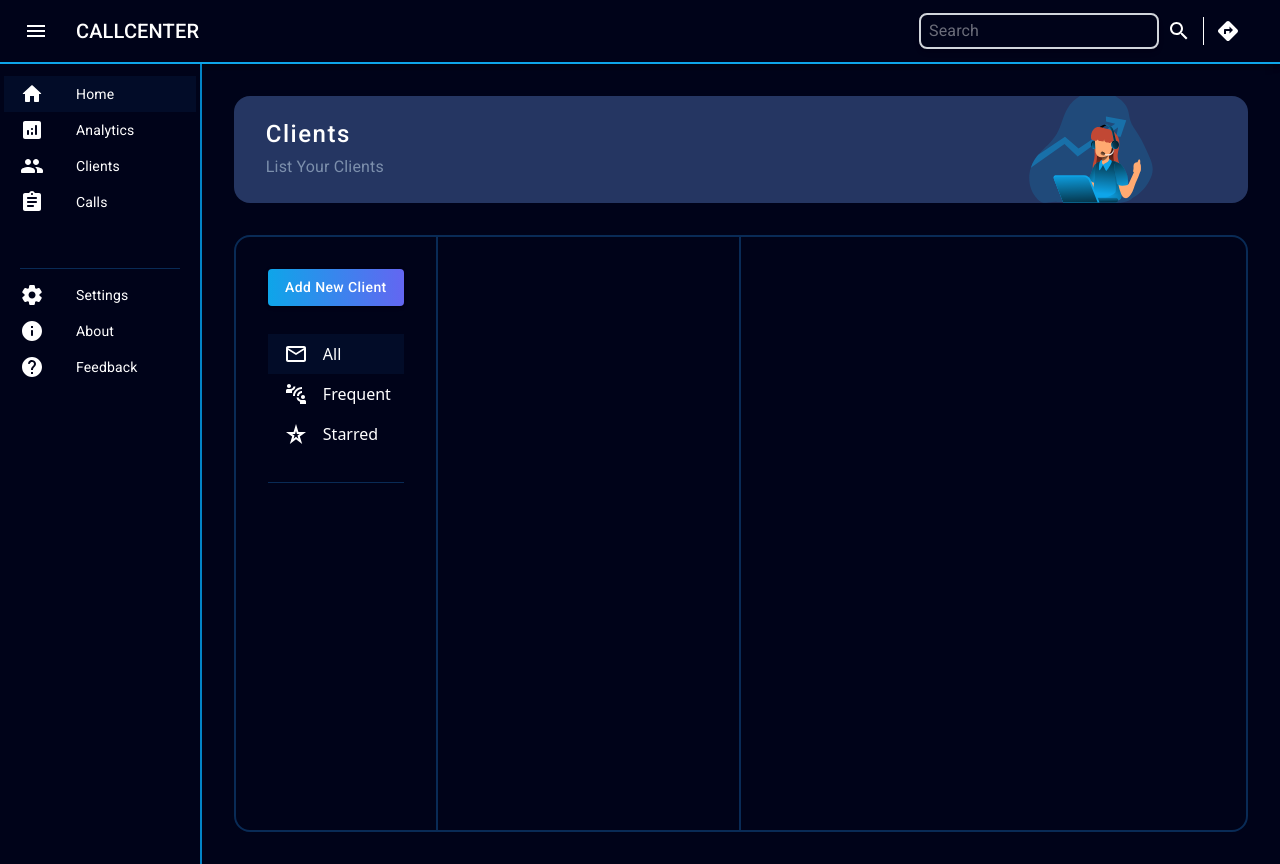
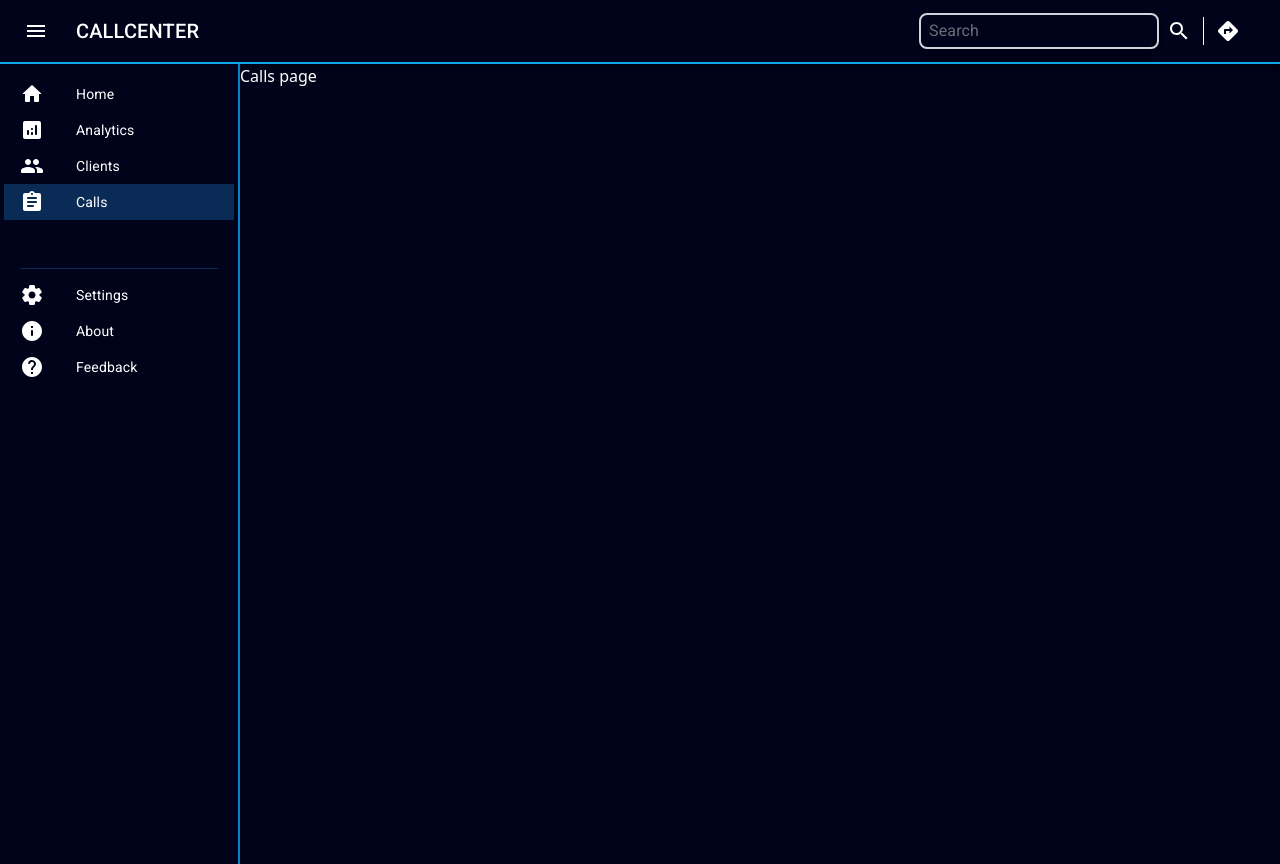
Before and after one commit to kojsok/CallCenter, a React (Vite) app: page /calls in a window 1280 px wide. Built offline with nearby package versions, Linux system fonts and the light colour scheme.

Commit message:
added base routing

```diff
--- a/src/App.tsx
+++ b/src/App.tsx
@@ -1,78 +1,39 @@
-import { useEffect } from 'react';
-import './App.css'
-import { useEmploeesData } from './hooks/useEmploeesData';
-import { getEmployeesAxios } from './api/fetchEmploees';
-import { Box, Container } from '@mui/material';
-import SideMenu from './components/SideMenu/SideMenu';
-import SearchAppBar from './components/SearchAppBar/SearchAppBar';
-import Loader from './components/Loader/Loader';
-import PageHeader from './components/PageHeader/PageHeader';
-import ClientsFilter from './components/ClientsFilter/ClientsFilter';
-import ClientList from './components/ClientsList/ClientList';
+import { createBrowserRouter, RouterProvider } from 'react-router-dom'
 import Clients from './Pages/Clients';
+import Home from './Pages/Home';
+import LayoutMain from './Layouts/LayoutMain';
+import Analytics from './Pages/Analytics';
+import Calls from './Pages/Call';
 
+const router = createBrowserRouter([
+  {
+    path: "/",
+    element: <LayoutMain />,
+    children: [
+      {
+        index: true,
+        element: <Home />,
+      },
+      {
+        path: 'analytics',
+        element: <Analytics />
+      },
+      {
+        path: 'clients',
+        element: <Clients />
+      },
+      {
+        path: 'calls',
+        element: <Calls />
+      }
+    ]
+  },
 
+])
 function App() {
 
-  // useEffect(() => {
-  //   const fetchCalls = async () => {
-  //     try {
-  //       const employees = await getEmployeesAxios();
-  //       console.log(employees); // Logs the call data
-  //     } catch (error) {
-  //       console.error('Failed to fetch calls:', error);
-  //     }
-  //   };
-
-  //   fetchCalls();
-  // }, []);
-
-
-  // const { data, error, isLoading } = useEmploeesData();
-
-  // if (isLoading) return <Loader />;
-  // if (error) return <p className="flex items-center justify-center min-h-screen text-red-500"> Не возможно подключиться к серверу, проверье соединение. Error: {(error as Error).message}</p>;
-
-
   return (
-    <>
-      <SearchAppBar />
-      <Box className="flex">
-        <SideMenu />
-        <Clients />
-      </Box>
-      {/* <SearchAppBar />
-      <SideMenu /> */}
-      {/* <Container maxWidth="sm" className='mt-6'>
-        <div className="p-6 rounded-lg shadow-lg employees-list bg-gradient-to-r from-gray-100 via-white to-gray-100 backdrop-blur-md">
-          <h2 className="mb-4 text-2xl font-semibold text-gray-800">Employees</h2>
-          {data && data.length > 0 ? (
-            <ul className="space-y-4">
-              {data.map((employee) => (
-                <li
-                  key={employee.id}
-                  className="p-4 border border-gray-200 rounded-lg shadow-md bg-white/30 backdrop-blur-lg"
-                >
-                  <p className="text-lg font-medium text-gray-700">
-                    <strong className="text-gray-900">Name:</strong> {employee.name}
-                  </p>
-                  <p className="text-lg text-gray-700">
-                    <strong className="text-gray-900">Gender:</strong> {employee.gender}
-                  </p>
-                  <p className="text-lg text-gray-700">
-                    <strong className="text-gray-900">Status:</strong> {employee.status}
-                  </p>
-                </li>
-              ))}
-            </ul>
-          ) : (
-            <p className="text-lg text-gray-500">No employees found.</p>
-          )}
-        </div>
-      </Container> */}
-
-
-    </>
+    <RouterProvider router={router} />
   )
 }
 export default App
--- /dev/null
+++ b/src/Layouts/LayoutMain.tsx
@@ -0,0 +1,19 @@
+import SearchAppBar from "@/components/SearchAppBar/SearchAppBar";
+import SideMenu from "@/components/SideMenu/SideMenu";
+import { Box } from "@mui/material";
+import { Outlet } from "react-router";
+
+const LayoutMain = () => {
+  return (
+    <>
+      <SearchAppBar />
+      <Box className="flex">
+        <SideMenu />
+        <Outlet />
+      </Box>
+
+    </>
+  );
+}
+
+export default LayoutMain;
--- /dev/null
+++ b/src/Pages/Analytics.tsx
@@ -0,0 +1,11 @@
+import { Box } from "@mui/material";
+
+const Analytics = () => {
+  return (
+    <Box>
+      <h1 className="text-app">Analytics page</h1>
+    </Box>
+  );
+}
+
+export default Analytics;
--- /dev/null
+++ b/src/Pages/Call.tsx
@@ -0,0 +1,11 @@
+import { Box } from "@mui/material";
+
+const Calls = () => {
+  return (
+    <Box>
+      <h1 className="text-app">Calls page</h1>
+    </Box>
+  );
+}
+
+export default Calls;
--- /dev/null
+++ b/src/Pages/Home.tsx
@@ -0,0 +1,11 @@
+import { Box } from "@mui/material"
+
+const Home = () => {
+  return (
+    <Box>
+      <h1 className="text-app">Home page</h1>
+    </Box>
+  );
+}
+
+export default Home;
--- a/src/components/MenuContent/MenuContent.tsx
+++ b/src/components/MenuContent/MenuContent.tsx
@@ -11,14 +11,31 @@ import AssignmentRoundedIcon from '@mui/icons-material/AssignmentRounded';
 import SettingsRoundedIcon from '@mui/icons-material/SettingsRounded';
 import InfoRoundedIcon from '@mui/icons-material/InfoRounded';
 import HelpRoundedIcon from '@mui/icons-material/HelpRounded';
+import { NavLink } from 'react-router-dom';
 
 import { Divider } from '@mui/material';
 
 const mainListItems = [
-  { text: 'Home', icon: <HomeRoundedIcon className='text-app' /> },
-  { text: 'Analytics', icon: <AnalyticsRoundedIcon className='text-app' /> },
-  { text: 'Clients', icon: <PeopleRoundedIcon className='text-app' /> },
-  { text: 'Calls', icon: <AssignmentRoundedIcon className='text-app' /> },
+  {
+    text: 'Home',
+    path: '/',
+    icon: <HomeRoundedIcon className='text-app' />
+  },
+  {
+    text: 'Analytics',
+    path: 'analytics',
+    icon: <AnalyticsRoundedIcon className='text-app' />
+  },
+  {
+    text: 'Clients',
+    path: 'clients',
+    icon: <PeopleRoundedIcon className='text-app' />
+  },
+  {
+    text: 'Calls',
+    path: 'calls',
+    icon: <AssignmentRoundedIcon className='text-app' />
+  },
 ];
 
 const secondaryListItems = [
@@ -32,8 +49,21 @@ export default function MenuContent() {
     <Stack className='p-1 min-h-screen justify-start bg-appBg w-60 border-r-2 border-transparent border-r-sky-600'>
       <List dense sx={{ mb: "40px" }}>
         {mainListItems.map((item, index) => (
-          <ListItem key={index} disablePadding sx={{ display: 'block' }}>
-            <ListItemButton className="hover:border hover:rounded-lg hover:shadow-lg bg-gradient-to-r hover:from-primary-main hover:to-primary-dark" selected={index === 0}>
+          <ListItem
+            key={index}
+            disablePadding
+            sx={{ display: 'block' }}
+          >
+            <ListItemButton
+              component={NavLink}
+              to={item.path}
+              className="hover:border hover:rounded-lg hover:shadow-lg bg-gradient-to-r hover:from-primary-main hover:to-primary-dark"
+              sx={{
+                "&.active": {
+                  backgroundColor: "#1455967d"
+                }
+              }}
+            >
               <ListItemIcon>{item.icon}</ListItemIcon>
               <ListItemText className='text-app' primary={item.text} />
             </ListItemButton>
```
Also changed, not shown: src/index.css (+0 -71 lines).
